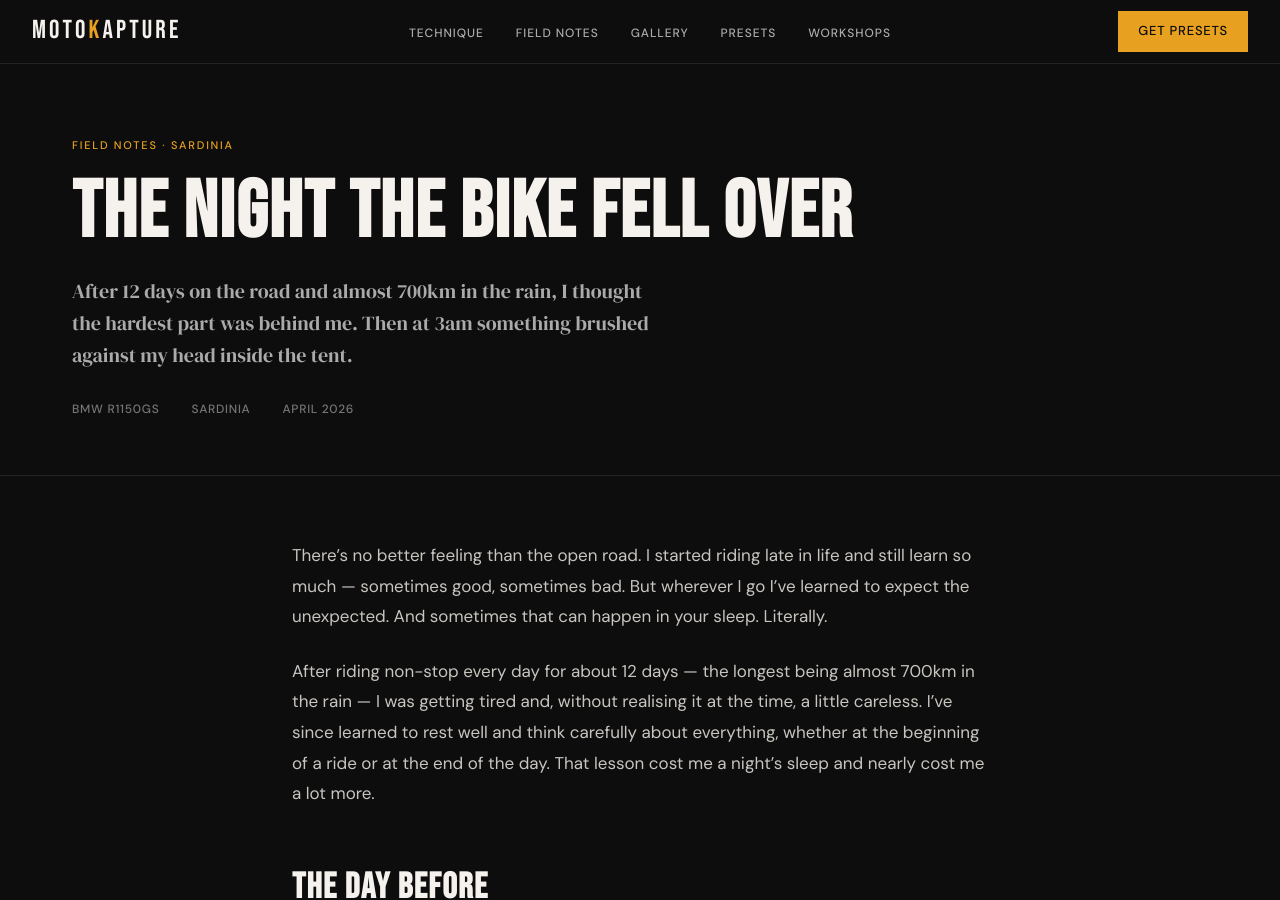
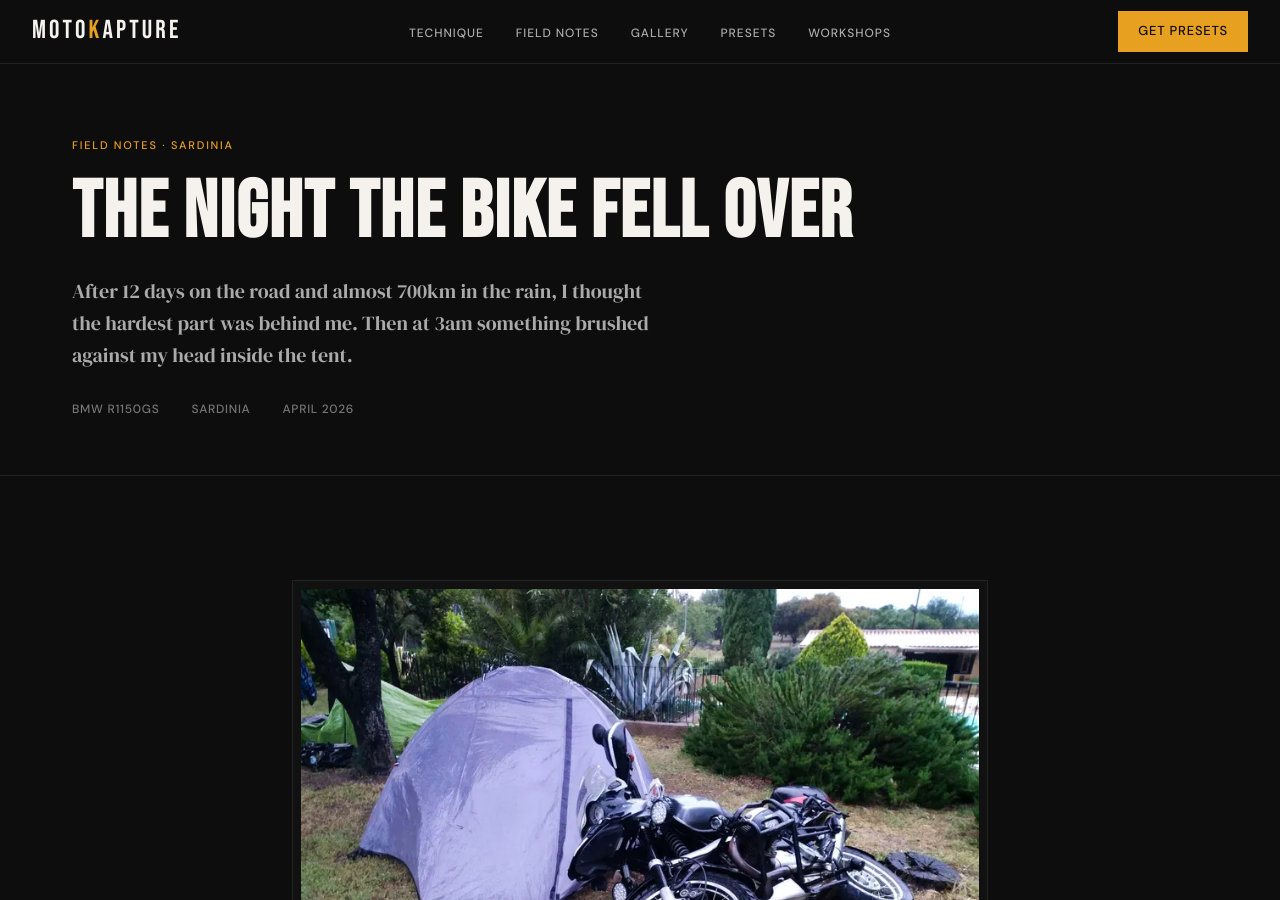
Before and after one commit to MotoKapture/MotoKapture, a Jekyll site: the page built from _posts/2026-04-02-the-night-the-bike-fell-over.md, in a window 1280 px wide and 900 px high. Built offline with Jekyll 4.4.1, drawn with Linux system fonts in a browser that asks for light colours.

Commit message:
Update 2026-04-02-the-night-the-bike-fell-over.md

```diff
--- a/_posts/2026-04-02-the-night-the-bike-fell-over.md
+++ b/_posts/2026-04-02-the-night-the-bike-fell-over.md
@@ -5,6 +5,7 @@ date: 2026-04-02
 location: Sardinia
 bike: BMW R1150GS
 category: Field Notes
+image: /assets/images/moto-11.webp
 excerpt: "After 12 days on the road and almost 700km in the rain, I thought the hardest part was behind me. Then at 3am something brushed against my head inside the tent."
 ---
 
```
